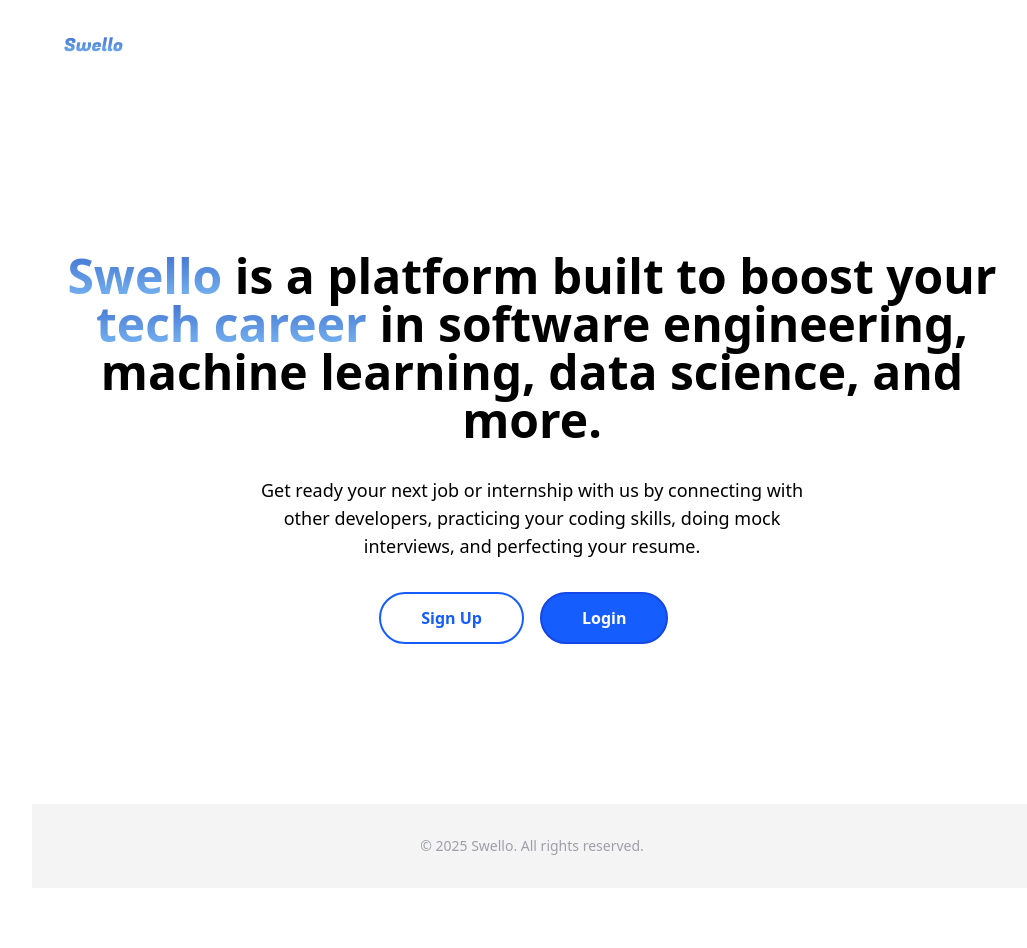
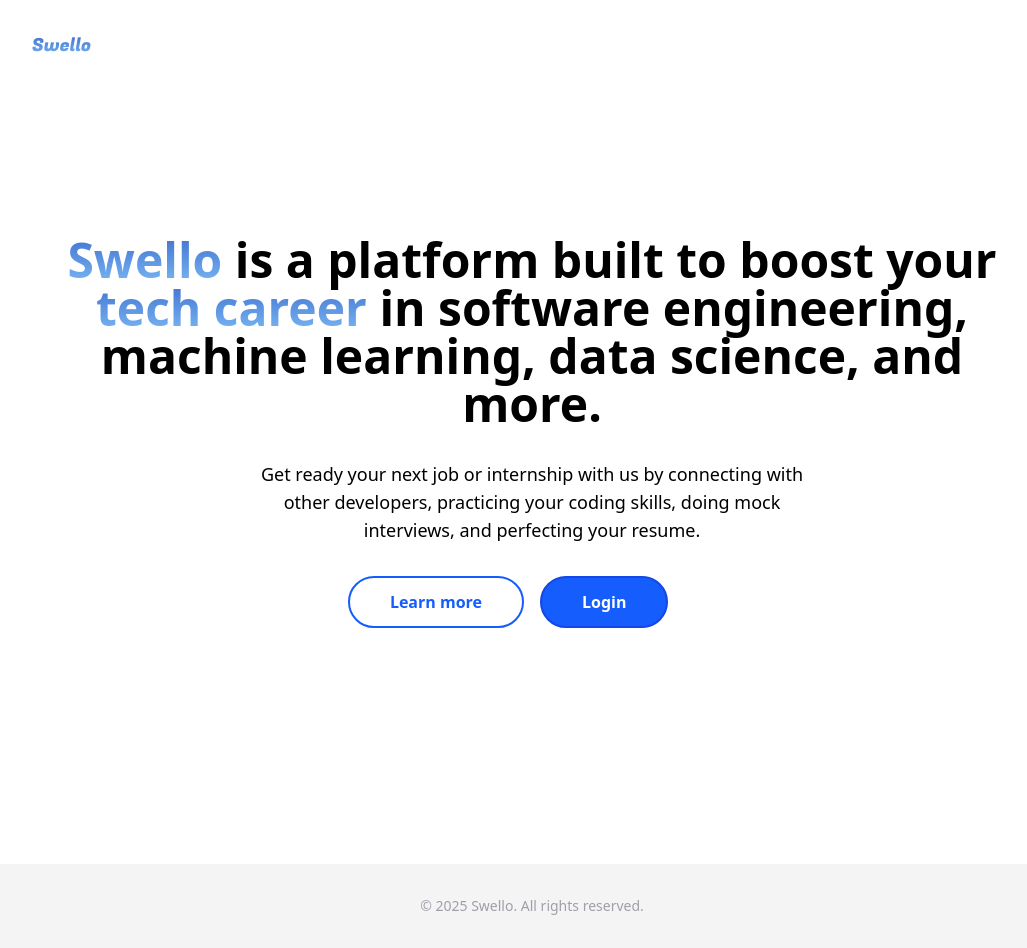
Before and after one commit to oliviafjardine/nextjs-login-template, a Next.js app in the folder frontend/: page / in a window 1280 px wide. Shown: the whole page, without its empty margins (108-1135 px from the left). Before the commit the page ends 888 px from the top, so only its background shows below. Built offline with nearby package versions, Linux system fonts and the light colour scheme; no server answers.

Commit message:
moved header and footer out of layout to separate files

```diff
--- a/frontend/src/app/layout.tsx
+++ b/frontend/src/app/layout.tsx
@@ -1,10 +1,10 @@
 import type { Metadata } from "next";
 import "./globals.css";
 import { opensans, fugaz } from "../lib/fonts";
-import Link from "next/link";
 import { AuthProvider } from "../context/AuthContext";
 import Head from "./head";
-import Logout from "@/components/sections/Logout";
+import Header from "@/components/shared/Header";
+import Footer from "@/components/shared/Footer";
 
 export const metadata: Metadata = {
   title: "Swello",
@@ -16,35 +16,21 @@
 }: Readonly<{
   children: React.ReactNode;
 }>) {
-  const header = (
-    <header className="p-4 sm:p-8 flex items-center justify-between gap-4">
-      <Link href={'/'}>
-        <h1 className={`text-base sm:text-lg textGradient ${fugaz.className}`}>Swello</h1>
-      </Link>
-      <Logout />
-    </header>
-  )
-
-  const footer = (
-    <footer className='bg-zinc-100 w-full'>
-      <div className='p-4 sm:p-8 grid place-items-center'>
-        <p className='text-zinc-400 text-xs sm:text-sm '>© 2025 Swello. All rights reserved.</p>
-      </div>
-    </footer>
-  )
-
   return (
     <html lang="en">
-      <Head>
-
-      </Head>
+      <Head />
       <AuthProvider>
         <body
-          className={'w-full max-w-[1000px] mx-auto text-sm sm:text-base min-h-screen flex flex-col ' + `${opensans.variable} antialiased`}
+          className={
+            "text-sm sm:text-base min-h-screen flex flex-col " +
+            `${opensans.variable} antialiased`
+          }
         >
-          {header}
-          {children}
-          {footer}
+          <Header />
+          <main className="w-full max-w-[1000px] mx-auto flex-1">
+            {children}
+          </main>
+          <Footer />
         </body>
       </AuthProvider>
     </html>
--- a/frontend/src/components/sections/CallToAction.tsx
+++ b/frontend/src/components/sections/CallToAction.tsx
@@ -1,30 +1,35 @@
-'use client'
-import React from 'react'
-import Button from '../ui/Button'
-import Link from 'next/link'
-import { useAuth } from '@/context/AuthContext'
+"use client";
+import React from "react";
+import { useRef } from "react";
+import Button from "../ui/Button";
+import Link from "next/link";
+import { useAuth } from "@/context/AuthContext";
 
 export default function CallToAction() {
-    const { currentUser } = useAuth()
+  const aboutRef = useRef<HTMLDivElement>(null);
+
+  const scrollToAbout = () => {
+    aboutRef.current?.scrollIntoView({ behavior: "smooth" });
+  };
+
+  const { currentUser } = useAuth();
 
   if (currentUser) {
     return (
       <div className="max-w-[500px] mx-auto w-full">
-                <Link href={'/dashboard'}>
+        <Link href={"/dashboard"}>
           <Button full dark text="Go to Dashboard" />
         </Link>
       </div>
-        )
+    );
   }
 
   return (
-    <div className='grid grid-cols-2 gap-4 w-fit mx-auto'>
-    <Link href={'/dashboard'}>
-        <Button text="Sign Up" />
-    </Link>
-    <Link href={'/dashboard'}>
+    <div className="grid grid-cols-2 gap-4 w-fit mx-auto">
+      <Button text="Learn more" onClick={scrollToAbout} />
+      <Link href={"/dashboard"}>
         <Button text="Login" dark />
       </Link>
     </div>
-  )
+  );
 }
--- a/frontend/src/components/sections/Hero.tsx
+++ b/frontend/src/components/sections/Hero.tsx
@@ -3,7 +3,7 @@
 
 export default function Hero() {
   return (
-    <div className='py-24 sm:py-28 md:py-32 flex flex-col gap-4 sm:gap-8'>
+    <div className='min-h-screen justify-center py-24 sm:py-28 md:py-32 flex flex-col gap-4 sm:gap-8'>
       <h1 className='text-3xl sm:text-4xl md:text-5xl text-center font-semibold '>
         <span className='textGradient'>Swello </span>
         is a platform built to boost your{' '}
--- a/frontend/src/components/sections/Login.tsx
+++ b/frontend/src/components/sections/Login.tsx
@@ -35,7 +35,7 @@
   }
 
   return (
-    <div className='flex flex-col flex-1 justify-center items-center gap-4'>
+    <div className='min-h-screen flex flex-col flex-1 justify-center items-center gap-4'>
       {/* Login title */}
       <h3 className='text-2xl sm:text-3xl md:text-4xl fugaz '>
         {isRegister ? 'Create your Swello account' : 'Login to Swello'}
--- /dev/null
+++ b/frontend/src/components/shared/Footer.tsx
@@ -0,0 +1,11 @@
+export default function Footer() {
+  return (
+    <footer className="w-full bg-zinc-100">
+      <div className="max-w-[1000px] mx-auto p-4 sm:p-8 grid place-items-center">
+        <p className="text-zinc-400 text-xs sm:text-sm">
+          © 2025 Swello. All rights reserved.
+        </p>
+      </div>
+    </footer>
+  );
+}
--- /dev/null
+++ b/frontend/src/components/shared/Header.tsx
@@ -0,0 +1,18 @@
+import Link from "next/link";
+import { fugaz } from "@/lib/fonts";
+import Logout from "@/components/sections/Logout";
+
+export default function Header() {
+  return (
+    <header className="fixed top-0 left-0 w-full z-50 p-4 sm:p-8">
+      <div className="max-w-[1000px] mx-auto flex items-center justify-between gap-4 bg-white/80 backdrop-blur-md rounded-lg">
+        <Link href={"/"}>
+          <h1 className={`text-base sm:text-lg textGradient ${fugaz.className}`}>
+            Swello
+          </h1>
+        </Link>
+        <Logout />
+      </div>
+    </header>
+  );
+}
```
Also changed, not shown: frontend/src/components/Footer.tsx (added), frontend/src/components/Header.tsx (added). Lines whose indentation alone changed are shown as unchanged.
